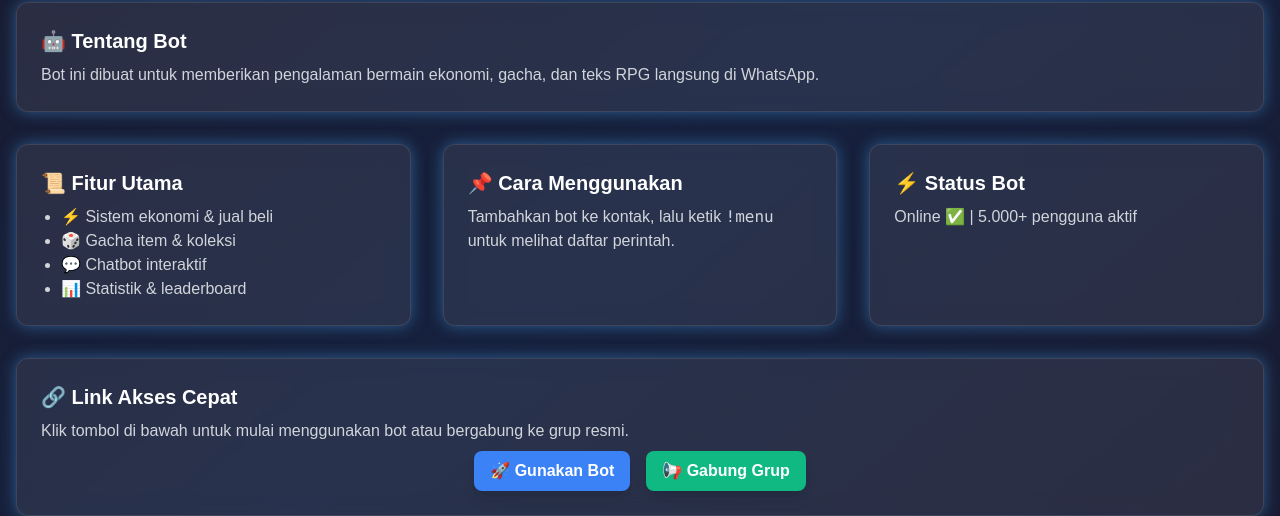
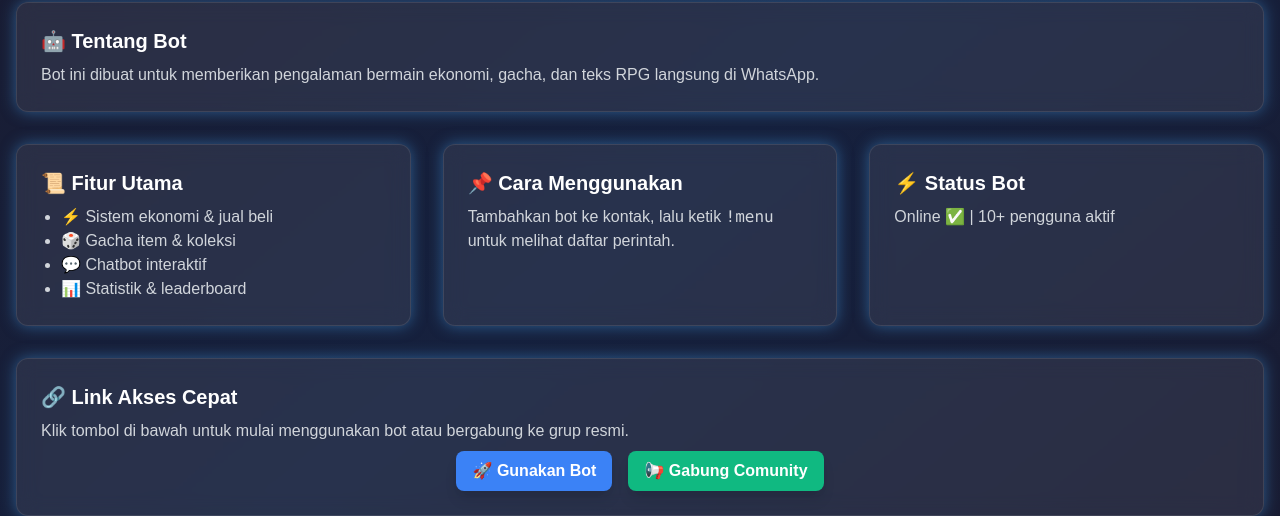
Before and after one commit to RhastaLight/Arclight, a plain HTML site: page index.html in a window 1280 px wide. Shown: the part 462-978 px from the top of the page. Drawn offline with nearby package versions, Linux system fonts and the light colour scheme.

Commit message:
index.html

```diff
--- a/index.html
+++ b/index.html
@@ -6,7 +6,7 @@
     <meta name="description" content="Bot WhatsApp ekonomi, gacha, dan teks RPG dengan sistem unik.">
     <meta name="author" content="Rhasta Sensei">
     <meta property="og:title" content="Bot WhatsApp RPG - By Rhasta">
-    <meta property="og:description" content="Bot WhatsApp dengan fitur ekonomi, gacha, dan teks RPG.">
+    <meta property="og:description" content="Bot WhatsApp dengan fitur Rpg ekonomi.">
     <title>Bot WhatsApp RPG - By Rhasta</title>
     <link href="https://cdnjs.cloudflare.com/ajax/libs/tailwindcss/2.2.19/tailwind.min.css" rel="stylesheet">
     <link href="https://cdnjs.cloudflare.com/ajax/libs/font-awesome/6.0.0/css/all.min.css" rel="stylesheet">
@@ -88,7 +88,7 @@
             <!-- Status Bot -->
             <div class="glass-effect">
                 <h3 class="text-xl font-bold mb-2">⚡ Status Bot</h3>
-                <p class="text-gray-300">Online ✅ | 5.000+ pengguna aktif</p>
+                <p class="text-gray-300">Online ✅ | 10+ pengguna aktif</p>
             </div>
         </div>
 
@@ -97,11 +97,11 @@
             <h3 class="text-xl font-bold mb-2">🔗 Link Akses Cepat</h3>
             <p class="text-gray-300 mb-2">Klik tombol di bawah untuk mulai menggunakan bot atau bergabung ke grup resmi.</p>
             <div class="flex justify-center space-x-4">
-                <a href="https://wa.me/1234567890" class="bg-blue-500 hover:bg-blue-600 text-white font-bold py-2 px-4 rounded-lg shadow-lg neon-border">
+                <a href="https://wa.me/6282185288113" class="bg-blue-500 hover:bg-blue-600 text-white font-bold py-2 px-4 rounded-lg shadow-lg neon-border">
                     🚀 Gunakan Bot
                 </a>
-                <a href="https://chat.whatsapp.com/your-group-link" class="bg-green-500 hover:bg-green-600 text-white font-bold py-2 px-4 rounded-lg shadow-lg neon-border">
-                    📢 Gabung Grup
+                <a href="https://whatsapp.com/channel/0029Vb0BxYr0rGiOMeBwsE1K" class="bg-green-500 hover:bg-green-600 text-white font-bold py-2 px-4 rounded-lg shadow-lg neon-border">
+                    📢 Gabung Comunity
                 </a>
             </div>
         </div>
@@ -117,7 +117,7 @@
         </div>
 
         <div class="text-center mt-10">
-            <a href="https://wa.me/1234567890" class="bg-blue-500 hover:bg-blue-600 text-white font-bold py-3 px-6 rounded-lg shadow-lg neon-border pulse">
+            <a href="https://wa.me/6282185288113" class="bg-blue-500 hover:bg-blue-600 text-white font-bold py-3 px-6 rounded-lg shadow-lg neon-border pulse">
                 ✨ Mulai Gunakan Bot
             </a>
         </div>
```
